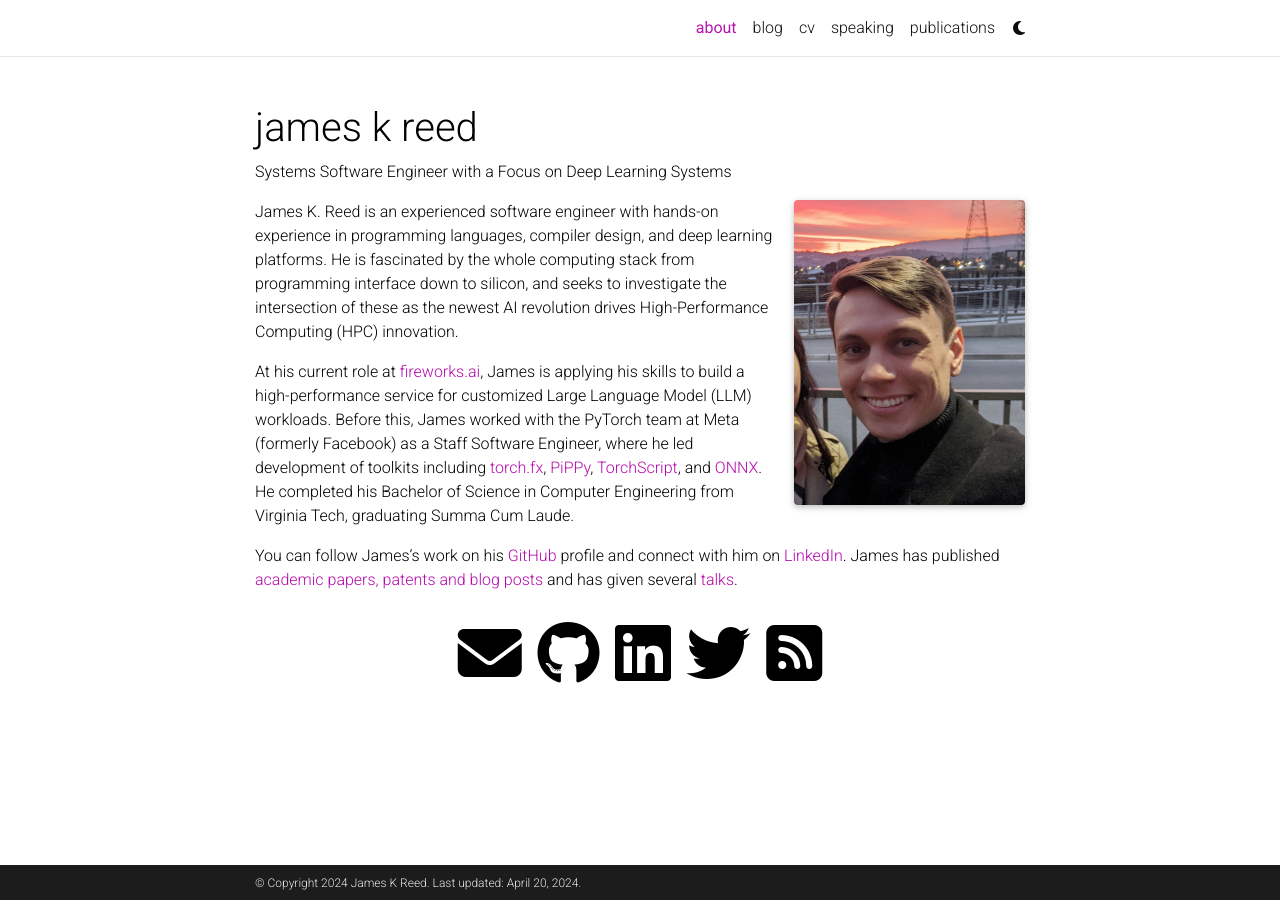
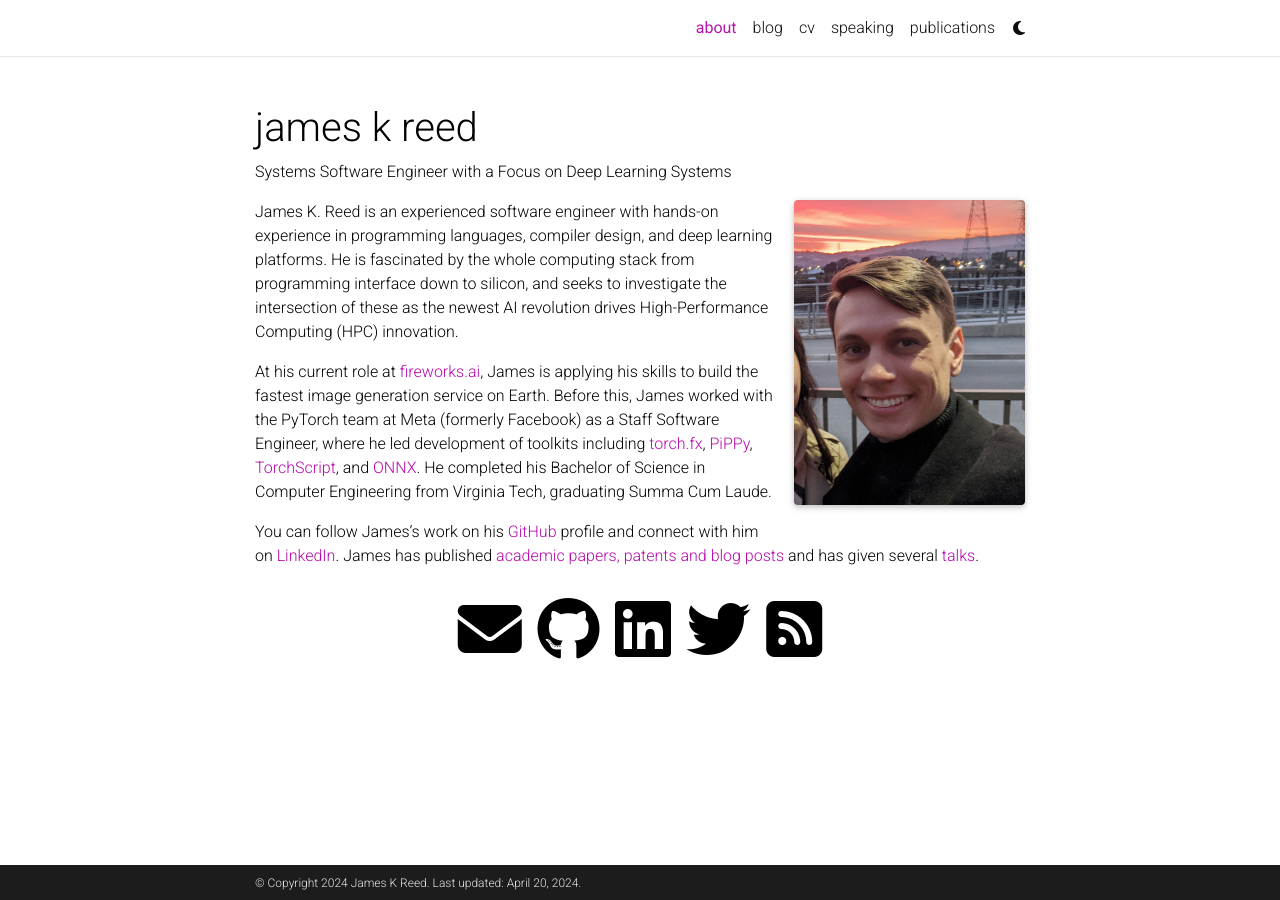
Before and after one commit to jamesr66a/jamesr66a.github.io, a Jekyll site: the page built from _pages/about.md, in a window 1280 px wide. Built offline with Jekyll 4.4.1, drawn with Linux system fonts in a browser that asks for light colours; full-size pictures stand in for the smaller copies a plugin makes; comment, search, counter and statistics services are not loaded; a style sheet for code colours, icons or effects is not loaded.

Commit message:
Image gen

```diff
--- a/_pages/about.md
+++ b/_pages/about.md
@@ -18,6 +18,6 @@
 James K. Reed is an experienced software engineer with hands-on experience in programming languages, compiler design, and deep learning platforms. He is fascinated by the whole computing stack from programming interface down to silicon, and seeks to investigate the intersection of these as the newest AI revolution drives High-Performance Computing (HPC) innovation.
 
 
-At his current role at [fireworks.ai](fireworks.ai), James is applying his skills to build a high-performance service for customized Large Language Model (LLM) workloads. Before this, James worked with the PyTorch team at Meta (formerly Facebook) as a Staff Software Engineer, where he led development of toolkits including [torch.fx](https://arxiv.org/abs/2112.08429), [PiPPy](https://github.com/pytorch/PiPPy), [TorchScript](https://pytorch.org/docs/stable/jit.html), and [ONNX](https://onnx.ai/). He completed his Bachelor of Science in Computer Engineering from Virginia Tech, graduating Summa Cum Laude.
+At his current role at [fireworks.ai](fireworks.ai), James is applying his skills to build the fastest image generation service on Earth. Before this, James worked with the PyTorch team at Meta (formerly Facebook) as a Staff Software Engineer, where he led development of toolkits including [torch.fx](https://arxiv.org/abs/2112.08429), [PiPPy](https://github.com/pytorch/PiPPy), [TorchScript](https://pytorch.org/docs/stable/jit.html), and [ONNX](https://onnx.ai/). He completed his Bachelor of Science in Computer Engineering from Virginia Tech, graduating Summa Cum Laude.
 
 You can follow James's work on his [GitHub](https://github.com/jamesr66a/) profile and connect with him on [LinkedIn](https://www.linkedin.com/in/jamesr66a/). James has published [academic papers, patents and blog posts](/publications) and has given several [talks](/speaking).
```
